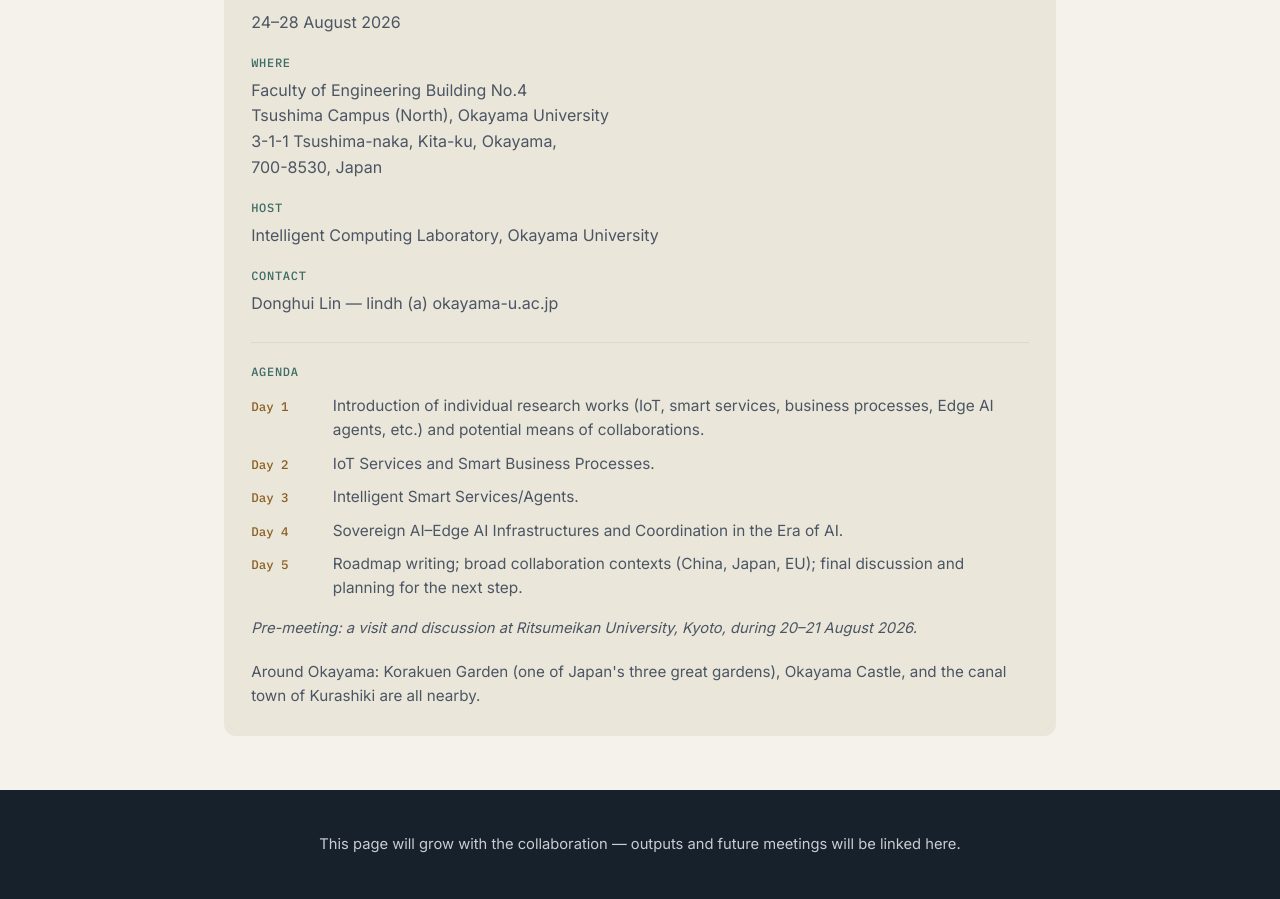
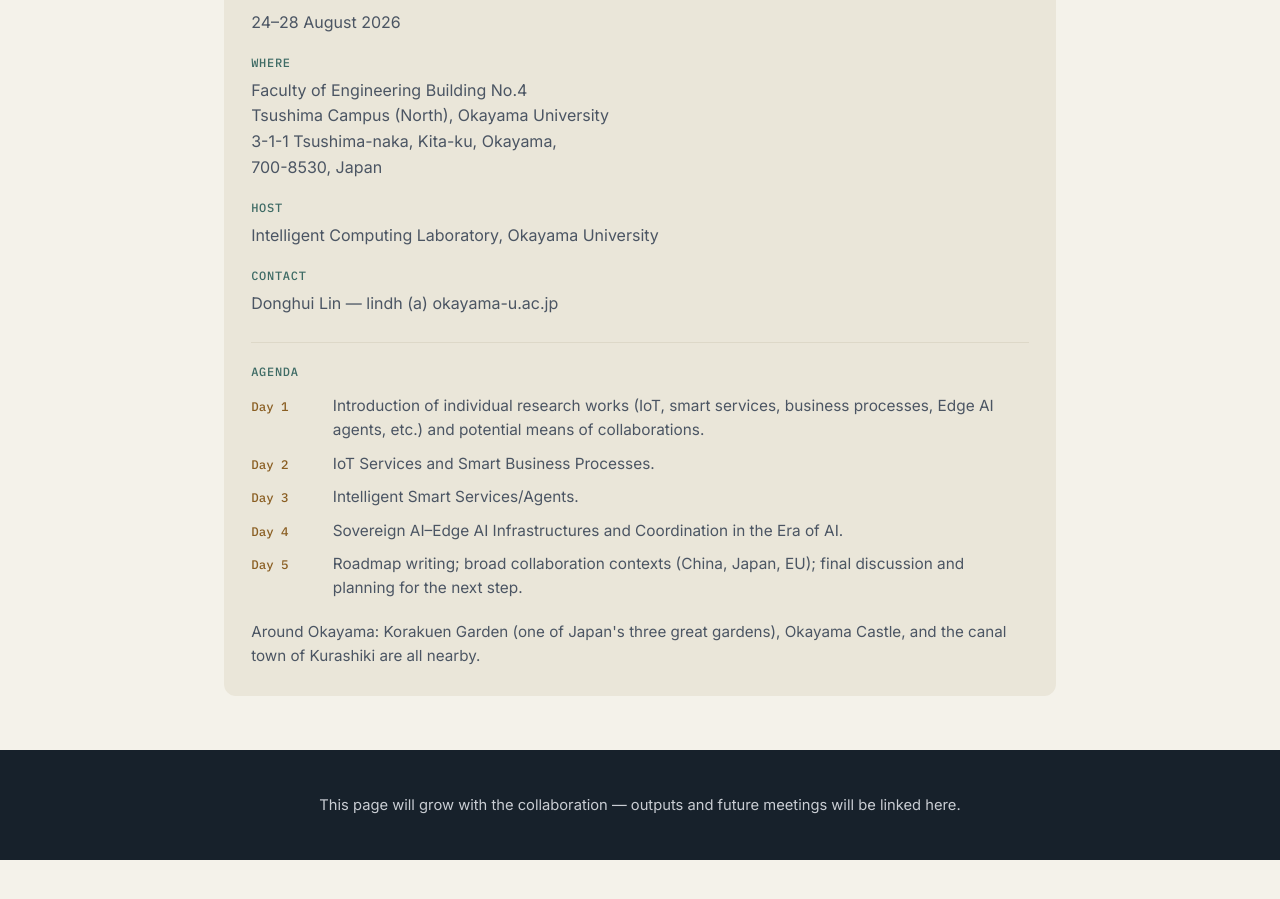
Before and after one commit to istdas/istdas.github.io, a Jekyll site: the page built from index.md, in a window 1280 px wide and 900 px high, scrolled down 2125 px. Built offline with Jekyll 4.4.1, drawn with Linux system fonts in a browser that asks for light colours; after the commit the page ends 2985 px from its top, so only the background shows below that.

Commit message:
remove "pre-meeting" to have a better view on the main topics/meetings

```diff
--- a/index.md
+++ b/index.md
@@ -60,7 +60,6 @@
         title: "Sovereign AI–Edge AI Infrastructures and Coordination in the Era of AI."
       - day: "Day 5"
         title: "Roadmap writing; broad collaboration contexts (China, Japan, EU); final discussion and planning for the next step."
-    pre_meeting: "Pre-meeting: a visit and discussion at Ritsumeikan University, Kyoto, during 20–21 August 2026."
     note: "Around Okayama: Korakuen Garden (one of Japan's three great gardens), Okayama Castle, and the canal town of Kurashiki are all nearby."
 
 footer_note: "This page will grow with the collaboration — outputs and future meetings will be linked here."
```
